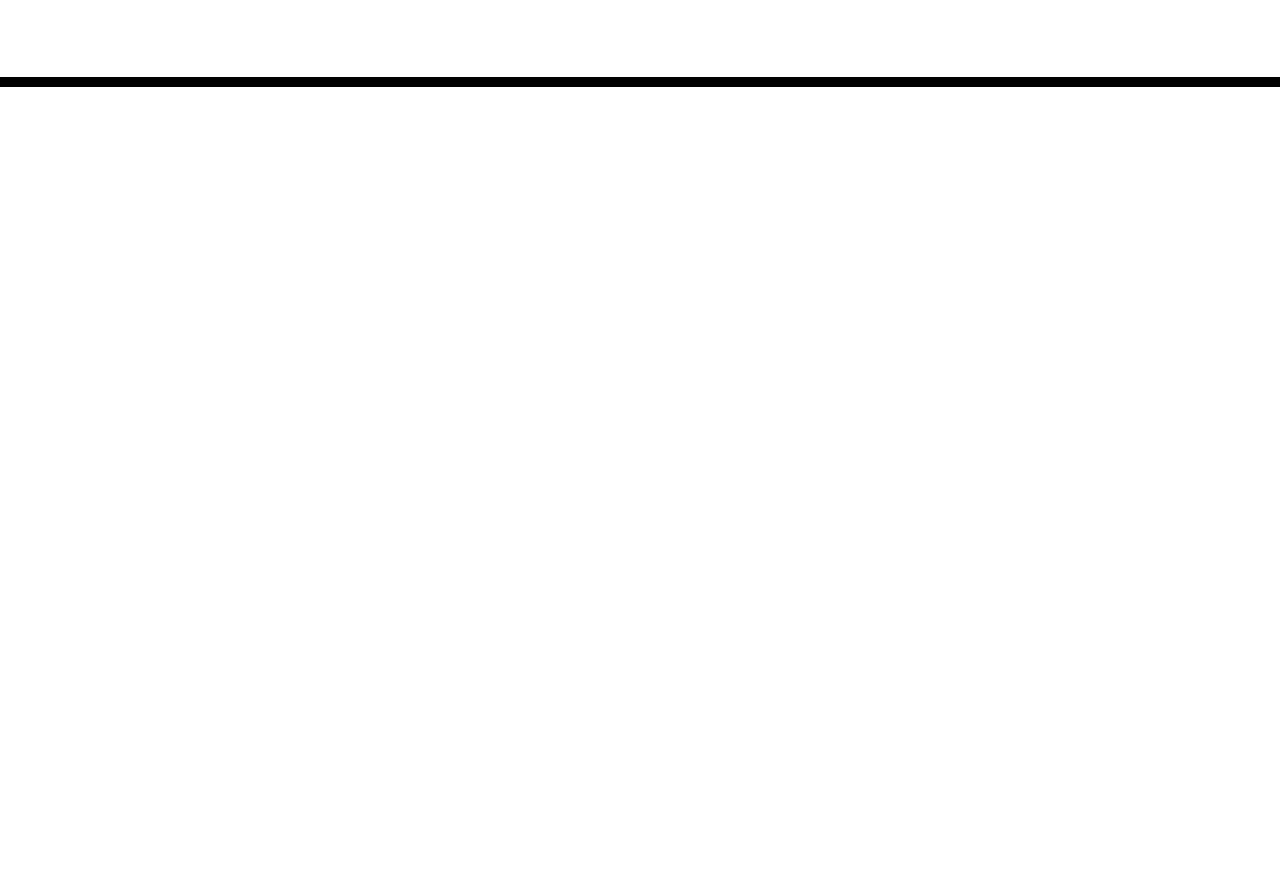
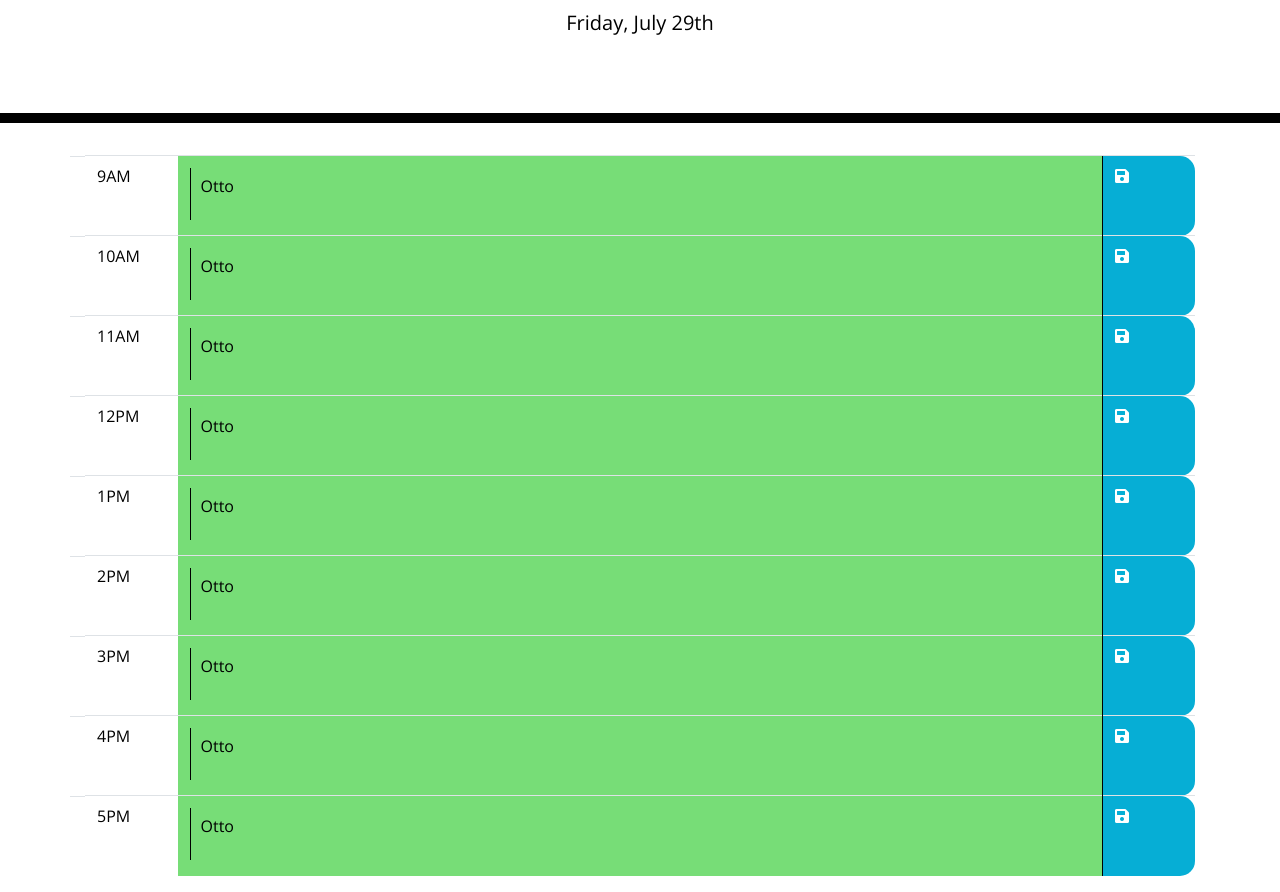
Before and after one commit to NorthernPines/Hourly-Workday-Scheduler, a plain HTML site: page index.html in a window 1280 px wide. Shown: the part 181-1073 px from the top of the page. Before the commit the page ends 800 px from the top, so only its background shows below. Drawn offline with nearby package versions, Linux system fonts and the light colour scheme; files that its build step writes are made by us from their sources.

Commit message:
added color changer function

```diff
--- a/assets/css/style.css
+++ b/assets/css/style.css
@@ -63,9 +63,15 @@ body {
     border-bottom-right-radius: 15px;
     background-color: #06aed5;
     color: white;
+    justify-content: center;
   }
 
   .saveBtn i:hover {
     font-size: 20px;
     transition: all 0.3s ease-in-out;
   }
+
+  textarea {
+    width:100%;
+    height:100%;
+  }
--- a/assets/js/script.js
+++ b/assets/js/script.js
@@ -0,0 +1,36 @@
+//displaying the time to the header
+var day = document.querySelector("#currentDay");
+day.textContent = moment().format("dddd, MMMM Do");
+console.log(day);
+
+//on save click
+    //save context locally
+var bodyEl = document.querySelector('.table').children[0];
+bodyEl.addEventListener("click", function(event) {
+    var click = event.target;
+
+    if (click.contains('fa') === true) {
+        console.log("hi");
+    }
+});
+
+//on opening page
+    //load all saved data to hourslots
+
+//show each hour color coded based on past, present, future
+    //compare hour slot to current hour using moment
+function changeColors(){
+    for (i = 0; i < 9; i++) {
+        var hour = moment().format('H');
+        var colorSpace =document.querySelector('tbody').children[i].children[2];
+        if (hour - 9 > i) {
+            colorSpace.setAttribute('class', 'past');
+        } else if (hour - 9 == i) {
+            colorSpace.setAttribute('class', 'present');
+        } else {
+            colorSpace.setAttribute('class', 'future');
+        }
+        console.log(hour);
+    }
+}
+changeColors();
--- a/index.html
+++ b/index.html
@@ -4,6 +4,9 @@
     <meta charset="UTF-8" />
     <meta name="viewport" content="width=device-width, initial-scale=1.0" />
     <meta http-equiv="X-UA-Compatible" content="ie=edge" />
+    <link
+      rel="stylesheet"
+      href="https://cdnjs.cloudflare.com/ajax/libs/font-awesome/4.7.0/css/font-awesome.min.css">
     <link
       rel="stylesheet"
       href="https://stackpath.bootstrapcdn.com/bootstrap/4.3.1/css/bootstrap.min.css"
@@ -18,7 +21,7 @@
       href="https://fonts.googleapis.com/css?family=Open+Sans&display=swap"
       rel="stylesheet"
     />
-    <link rel="stylesheet" href="style.css" />
+    <link rel="stylesheet" href="./assets/css/style.css" />
     <title>Work Day Scheduler</title>
   </head>
 
@@ -29,10 +32,68 @@
       <p id="currentDay" class="lead"></p>
     </header>
     <div class="container">
-      <!-- Timeblocks go here -->
+      <table class="table">
+        <tbody>
+          <tr>
+            <th scope="row" class="row"></th>
+            <td class="col-1 hour">9AM</td>
+            <td class="col-10" id="nineAM" ><textarea>Otto</textarea></td>
+            <td class="saveBtn col-1"><i class="fa fa-save"></td>
+          </tr>
+          <tr>
+            <th scope="row" class="row"></th>
+            <td class="hour">10AM</td>
+            <td class="col-10" id="tenAM"><textarea>Otto</textarea></td>
+            <td class="saveBtn"><i class="fa fa-save"></td>
+          </tr>
+          <tr>
+            <th scope="row" class="row"></th>
+            <td class="hour">11AM</td>
+            <td class="col-10" id="elevenAM"><textarea>Otto</textarea></td>
+            <td class="saveBtn"><i class="fa fa-save"></td>
+          </tr>
+          <tr>
+            <th scope="row" class="row"></th>
+            <td class="col-1 hour">12PM</td>
+            <td class="col-10"><textarea>Otto</textarea></td>
+            <td class="saveBtn"><i class="fa fa-save"></td>
+          </tr>
+          <tr>
+            <th scope="row" class="row"></th>
+            <td class="hour">1PM</td>
+            <td class="col-10"><textarea>Otto</textarea></td>
+            <td class="saveBtn"><i class="fa fa-save"></td>
+          </tr>
+          <tr>
+            <th scope="row" class="row"></th>
+            <td class="hour">2PM</td>
+            <td class="col-10"><textarea>Otto</textarea></td>
+            <td class="saveBtn"><i class="fa fa-save"></td>
+          </tr>
+          <tr>
+            <th scope="row" class="row"></th>
+            <td class="col-1 hour">3PM</td>
+            <td class="col-10"><textarea>Otto</textarea></td>
+            <td class="saveBtn"><i class="fa fa-save"></i></td>
+          </tr>
+          <tr>
+            <th scope="row" class="row"></th>
+            <td class="hour">4PM</td>
+            <td class="col-10"><textarea>Otto</textarea></td>
+            <td class="saveBtn"><i class="fa fa-save"></i></td>
+          </tr>
+          <tr>
+            <th scope="row" class="row"></th>
+            <td class="hour">5PM</td>
+            <td class="col-10"><textarea>Otto</textarea></td>
+            <td class="saveBtn"><i class="fa fa-save"></i></td>
+          </tr>
+        </tbody>
+      </table>
     </div>
 
     <script src="https://cdnjs.cloudflare.com/ajax/libs/jquery/3.2.1/jquery.min.js"></script>
     <script src="https://cdnjs.cloudflare.com/ajax/libs/moment.js/2.24.0/moment.min.js"></script>
+    <script src="./assets/js/script.js"></script>
   </body>
 </html>
```
